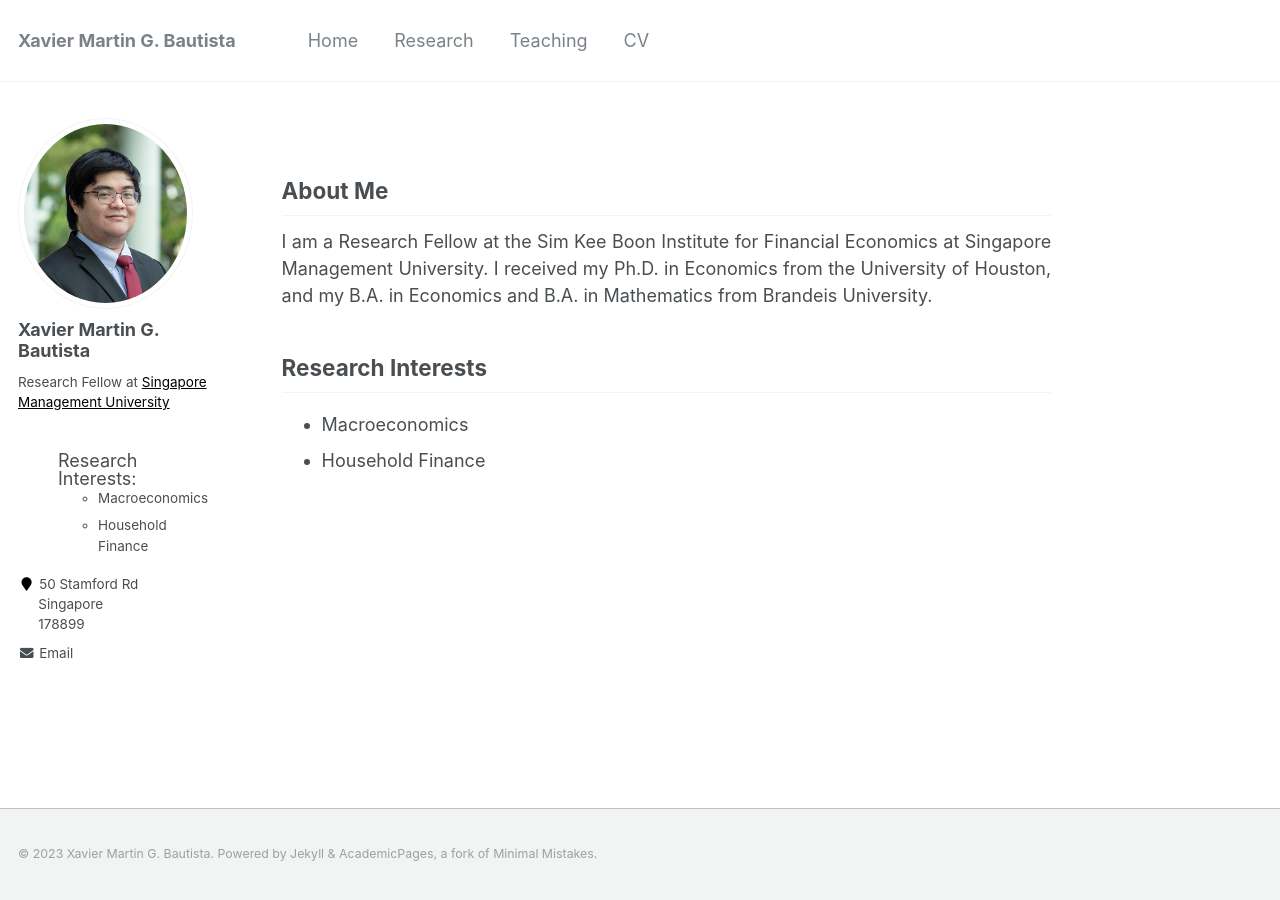
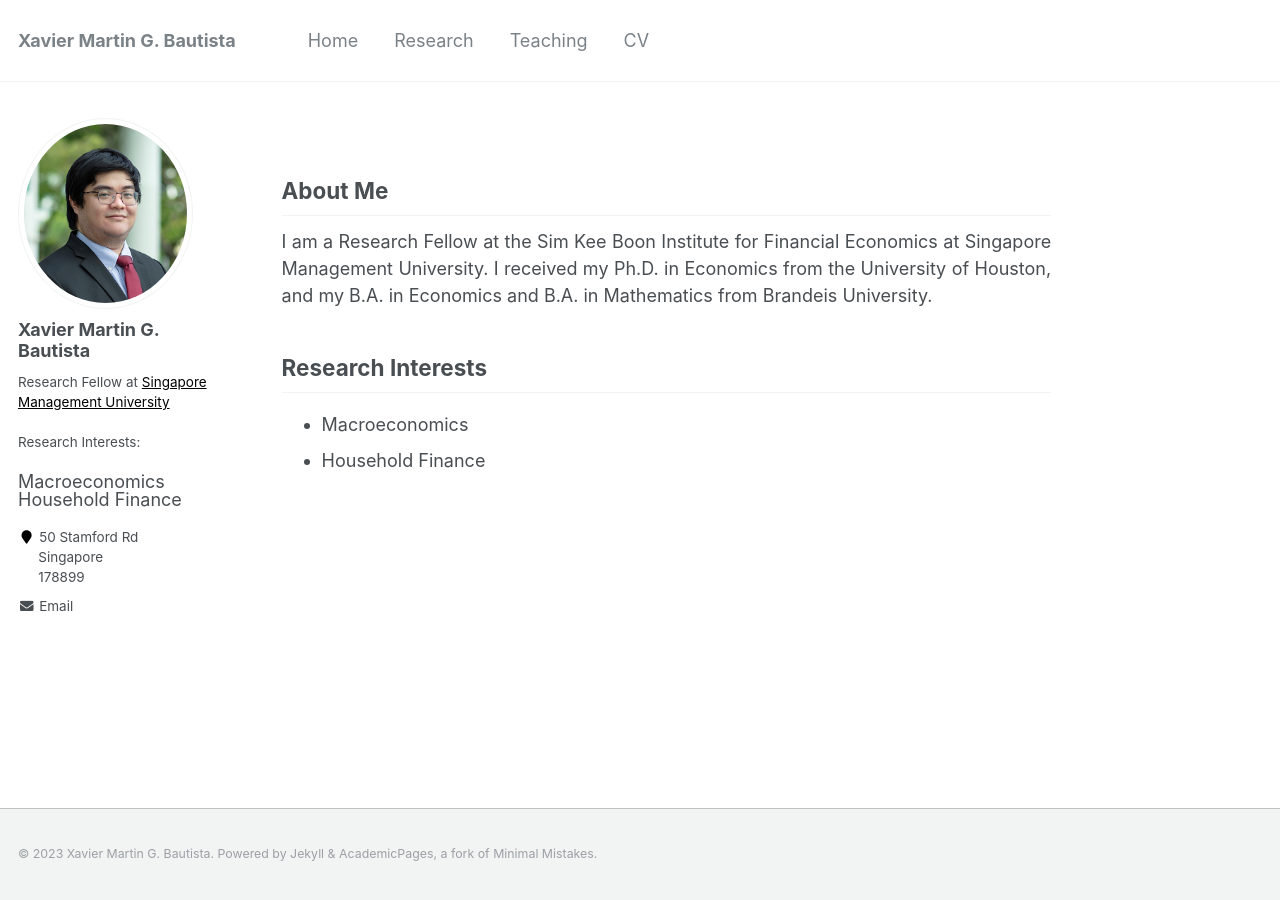
Before and after one commit to xmgbautista/xmgbautista.github.io, a Jekyll site: the page built from _pages/about.md, in a window 1280 px wide. Built offline with Jekyll 4.4.1, drawn with Linux system fonts in a browser that asks for light colours.

Commit message:
Update _config.yml

```diff
--- a/_config.yml
+++ b/_config.yml
@@ -82,7 +82,7 @@
 author:
   name             : "Xavier Martin G. Bautista"
   avatar           : "avatar/bautista_headshot.png"
-  bio              : "Research Fellow at <a style='color: black;' href='https://skbi.smu.edu.sg/'>Singapore Management University</a><br><br><ul><lt>Research Interests:<lt><ul><li>Macroeconomics</li><li>Household Finance</li></ul></ul>"
+  bio              : "Research Fellow at <a style='color: black;' href='https://skbi.smu.edu.sg/'>Singapore Management University</a><br><br>Research Interests:<dl><dt>Macroeconomics</dt><dt>Household Finance</dt></dl>"
   location         : "50 Stamford Rd <br> &ensp;&emsp;Singapore <br> &ensp;&emsp;178899"
   employer         :
   pubmed           :
```
